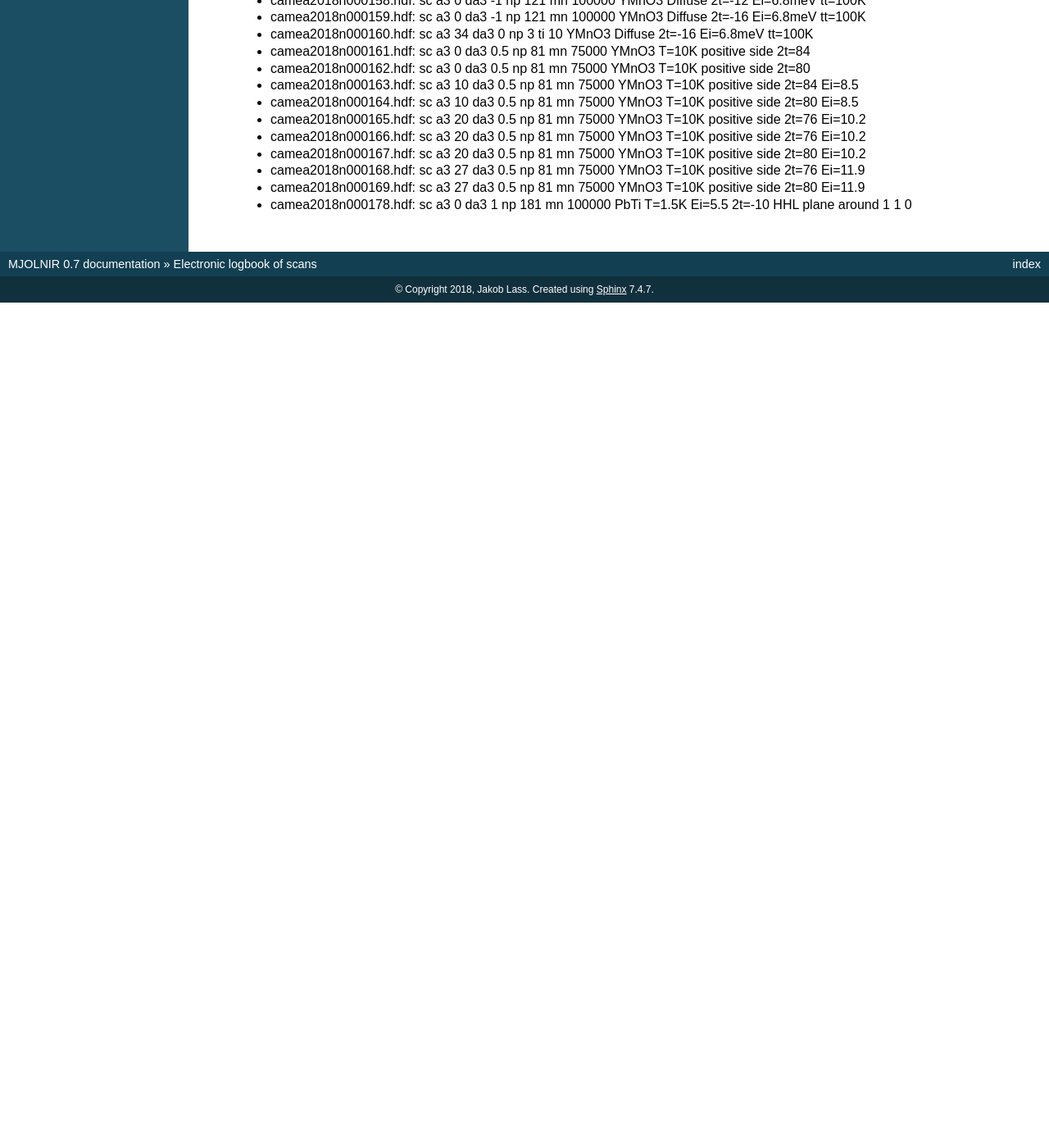
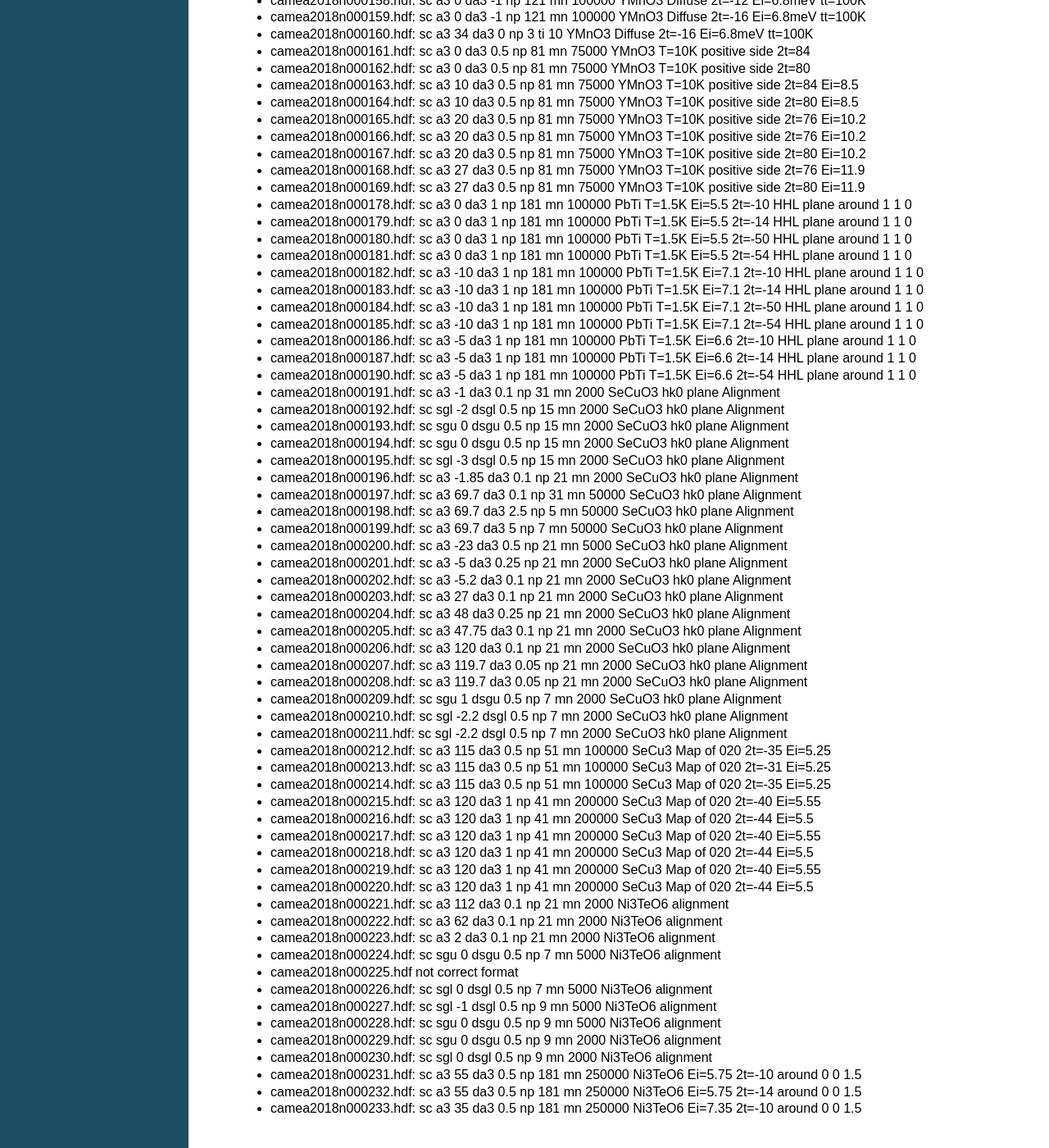
Before and after one commit to MJOLNIRPackage/MJOLNIR, a Sphinx documentation site: the page built from docs/Commissioning/FileOverview.rst, in a window 1280 px wide and 1400 px high, scrolled down 3445 px. Shown: the whole window at 82% size. Built offline with Sphinx 7.4.7, drawn with Linux system fonts in a browser that asks for light colours; before the commit the page ends 3814 px from its top, so only the background shows below that.

Commit message:
Update of commissioning

```diff
--- /dev/null
+++ b/docs/Commissioning/181118.rst
@@ -0,0 +1,5 @@
+18/11-18 - Spinwaves in PbTi
+^^^^^^^^^^^^^^^^^^^^^^^^^^^^
+
+
+In data files 178 through 190 measurements of PbTi is saved showing nice spin waves.
--- /dev/null
+++ b/docs/Commissioning/191118.rst
@@ -0,0 +1,5 @@
+19/11-18 - Spinwaves in PbTi
+^^^^^^^^^^^^^^^^^^^^^^^^^^^^
+
+
+Continuation of measurments of the nice spin waves.
--- /dev/null
+++ b/docs/Commissioning/211118.rst
@@ -0,0 +1,4 @@
+21/11-18 - Measurement of CuSeO3
+^^^^^^^^^^^^^^^^^^^^^^^^^^^^^^^^
+
+With the small sample and weak signal, the excitations of CuSeO3 is very difficult to measure. This has to be viewed in the light of the sample also being measured at Thales with 6 min/point. There, the signal was also found to be weak.
--- /dev/null
+++ b/docs/Commissioning/221118.rst
@@ -0,0 +1,4 @@
+21/11-18 - Measurement of CuSeO3 II
+^^^^^^^^^^^^^^^^^^^^^^^^^^^^^^^^^^^
+
+Continuation of measurements.
--- /dev/null
+++ b/docs/Commissioning/231118.rst
@@ -0,0 +1,4 @@
+23/11-18 - Startup of Ni3TeO6
+^^^^^^^^^^^^^^^^^^^^^^^^^^^^^
+
+Today the measurement of Ni3TeO6 has started. The experiment is done to make a direct comparison with the data measured at MultiFLEXX at HZB with the same exact sample.
--- /dev/null
+++ b/docs/Commissioning/241118.rst
@@ -0,0 +1,4 @@
+24/11-18 - Measurment of Ni3TeO6 II
+^^^^^^^^^^^^^^^^^^^^^^^^^^^^^^^^^^^
+
+Continuation of measurements.
--- /dev/null
+++ b/docs/Commissioning/251118.rst
@@ -0,0 +1,4 @@
+25/11-18 - Measurment of Ni3TeO6 III
+^^^^^^^^^^^^^^^^^^^^^^^^^^^^^^^^^^^^
+
+Continuation of measurements.
--- a/docs/Commissioning/FileOverview.rst
+++ b/docs/Commissioning/FileOverview.rst
@@ -172,3 +172,56 @@ Following is a raw overview of scan files with: name, scan command and title
  - camea2018n000168.hdf: sc a3 27 da3 0.5 np 81 mn 75000	YMnO3 T=10K positive side 2t=76 Ei=11.9
  - camea2018n000169.hdf: sc a3 27 da3 0.5 np 81 mn 75000	YMnO3 T=10K positive side 2t=80 Ei=11.9
  - camea2018n000178.hdf: sc a3 0 da3 1 np 181 mn 100000	PbTi T=1.5K Ei=5.5 2t=-10 HHL plane around 1 1 0
+ - camea2018n000179.hdf: sc a3 0 da3 1 np 181 mn 100000	PbTi T=1.5K Ei=5.5 2t=-14 HHL plane around 1 1 0
+ - camea2018n000180.hdf: sc a3 0 da3 1 np 181 mn 100000	PbTi T=1.5K Ei=5.5 2t=-50 HHL plane around 1 1 0
+ - camea2018n000181.hdf: sc a3 0 da3 1 np 181 mn 100000	PbTi T=1.5K Ei=5.5 2t=-54 HHL plane around 1 1 0
+ - camea2018n000182.hdf: sc a3 -10 da3 1 np 181 mn 100000	PbTi T=1.5K Ei=7.1 2t=-10 HHL plane around 1 1 0
+ - camea2018n000183.hdf: sc a3 -10 da3 1 np 181 mn 100000	PbTi T=1.5K Ei=7.1 2t=-14 HHL plane around 1 1 0
+ - camea2018n000184.hdf: sc a3 -10 da3 1 np 181 mn 100000	PbTi T=1.5K Ei=7.1 2t=-50 HHL plane around 1 1 0
+ - camea2018n000185.hdf: sc a3 -10 da3 1 np 181 mn 100000	PbTi T=1.5K Ei=7.1 2t=-54 HHL plane around 1 1 0
+ - camea2018n000186.hdf: sc a3 -5 da3 1 np 181 mn 100000	PbTi T=1.5K Ei=6.6 2t=-10 HHL plane around 1 1 0
+ - camea2018n000187.hdf: sc a3 -5 da3 1 np 181 mn 100000	PbTi T=1.5K Ei=6.6 2t=-14 HHL plane around 1 1 0
+ - camea2018n000190.hdf: sc a3 -5 da3 1 np 181 mn 100000	PbTi T=1.5K Ei=6.6 2t=-54 HHL plane around 1 1 0
+ - camea2018n000191.hdf: sc a3 -1 da3 0.1 np 31 mn 2000	SeCuO3 hk0 plane Alignment
+ - camea2018n000192.hdf: sc sgl -2 dsgl 0.5 np 15 mn 2000	SeCuO3 hk0 plane Alignment
+ - camea2018n000193.hdf: sc sgu 0 dsgu 0.5 np 15 mn 2000	SeCuO3 hk0 plane Alignment
+ - camea2018n000194.hdf: sc sgu 0 dsgu 0.5 np 15 mn 2000	SeCuO3 hk0 plane Alignment
+ - camea2018n000195.hdf: sc sgl -3 dsgl 0.5 np 15 mn 2000	SeCuO3 hk0 plane Alignment
+ - camea2018n000196.hdf: sc a3 -1.85 da3 0.1 np 21 mn 2000	SeCuO3 hk0 plane Alignment
+ - camea2018n000197.hdf: sc a3 69.7 da3 0.1 np 31 mn 50000	SeCuO3 hk0 plane Alignment
+ - camea2018n000198.hdf: sc a3 69.7 da3 2.5 np 5 mn 50000	SeCuO3 hk0 plane Alignment
+ - camea2018n000199.hdf: sc a3 69.7 da3 5 np 7 mn 50000	SeCuO3 hk0 plane Alignment
+ - camea2018n000200.hdf: sc a3 -23 da3 0.5 np 21 mn 5000	SeCuO3 hk0 plane Alignment
+ - camea2018n000201.hdf: sc a3 -5 da3 0.25 np 21 mn 2000	SeCuO3 hk0 plane Alignment
+ - camea2018n000202.hdf: sc a3 -5.2 da3 0.1 np 21 mn 2000	SeCuO3 hk0 plane Alignment
+ - camea2018n000203.hdf: sc a3 27 da3 0.1 np 21 mn 2000	SeCuO3 hk0 plane Alignment
+ - camea2018n000204.hdf: sc a3 48 da3 0.25 np 21 mn 2000	SeCuO3 hk0 plane Alignment
+ - camea2018n000205.hdf: sc a3 47.75 da3 0.1 np 21 mn 2000	SeCuO3 hk0 plane Alignment
+ - camea2018n000206.hdf: sc a3 120 da3 0.1 np 21 mn 2000	SeCuO3 hk0 plane Alignment
+ - camea2018n000207.hdf: sc a3 119.7 da3 0.05 np 21 mn 2000	SeCuO3 hk0 plane Alignment
+ - camea2018n000208.hdf: sc a3 119.7 da3 0.05 np 21 mn 2000	SeCuO3 hk0 plane Alignment
+ - camea2018n000209.hdf: sc sgu 1 dsgu 0.5 np 7 mn 2000	SeCuO3 hk0 plane Alignment
+ - camea2018n000210.hdf: sc sgl -2.2 dsgl 0.5 np 7 mn 2000	SeCuO3 hk0 plane Alignment
+ - camea2018n000211.hdf: sc sgl -2.2 dsgl 0.5 np 7 mn 2000	SeCuO3 hk0 plane Alignment
+ - camea2018n000212.hdf: sc a3 115 da3 0.5 np 51 mn 100000	SeCu3 Map of 020 2t=-35 Ei=5.25
+ - camea2018n000213.hdf: sc a3 115 da3 0.5 np 51 mn 100000	SeCu3 Map of 020 2t=-31 Ei=5.25
+ - camea2018n000214.hdf: sc a3 115 da3 0.5 np 51 mn 100000	SeCu3 Map of 020 2t=-35 Ei=5.25
+ - camea2018n000215.hdf: sc a3 120 da3 1 np 41 mn 200000	SeCu3 Map of 020 2t=-40 Ei=5.55
+ - camea2018n000216.hdf: sc a3 120 da3 1 np 41 mn 200000	SeCu3 Map of 020 2t=-44 Ei=5.5
+ - camea2018n000217.hdf: sc a3 120 da3 1 np 41 mn 200000	SeCu3 Map of 020 2t=-40 Ei=5.55
+ - camea2018n000218.hdf: sc a3 120 da3 1 np 41 mn 200000	SeCu3 Map of 020 2t=-44 Ei=5.5
+ - camea2018n000219.hdf: sc a3 120 da3 1 np 41 mn 200000	SeCu3 Map of 020 2t=-40 Ei=5.55
+ - camea2018n000220.hdf: sc a3 120 da3 1 np 41 mn 200000	SeCu3 Map of 020 2t=-44 Ei=5.5
+ - camea2018n000221.hdf: sc a3 112 da3 0.1 np 21 mn 2000	Ni3TeO6 alignment
+ - camea2018n000222.hdf: sc a3 62 da3 0.1 np 21 mn 2000	Ni3TeO6 alignment
+ - camea2018n000223.hdf: sc a3 2 da3 0.1 np 21 mn 2000	Ni3TeO6 alignment
+ - camea2018n000224.hdf: sc sgu 0 dsgu 0.5 np 7 mn 5000	Ni3TeO6 alignment
+ - camea2018n000225.hdf not correct format
+ - camea2018n000226.hdf: sc sgl 0 dsgl 0.5 np 7 mn 5000	Ni3TeO6 alignment
+ - camea2018n000227.hdf: sc sgl -1 dsgl 0.5 np 9 mn 5000	Ni3TeO6 alignment
+ - camea2018n000228.hdf: sc sgu 0 dsgu 0.5 np 9 mn 5000	Ni3TeO6 alignment
+ - camea2018n000229.hdf: sc sgu 0 dsgu 0.5 np 9 mn 2000	Ni3TeO6 alignment
+ - camea2018n000230.hdf: sc sgl 0 dsgl 0.5 np 9 mn 2000	Ni3TeO6 alignment
+ - camea2018n000231.hdf: sc a3 55 da3 0.5 np 181 mn 250000	Ni3TeO6 Ei=5.75 2t=-10 around 0 0 1.5
+ - camea2018n000232.hdf: sc a3 55 da3 0.5 np 181 mn 250000	Ni3TeO6 Ei=5.75 2t=-14 around 0 0 1.5
+ - camea2018n000233.hdf: sc a3 35 da3 0.5 np 181 mn 250000	Ni3TeO6 Ei=7.35 2t=-10 around 0 0 1.5
--- a/docs/Commissioning/ShieldingIssues.rst
+++ b/docs/Commissioning/ShieldingIssues.rst
@@ -1,3 +1,5 @@
+.. _ShieldingIssues:
+
 Shielding Issues
 ^^^^^^^^^^^^^^^^
 
```
Also changed, not shown: docs/Commissioning/Commissioning.rst (+9 -1 lines).
